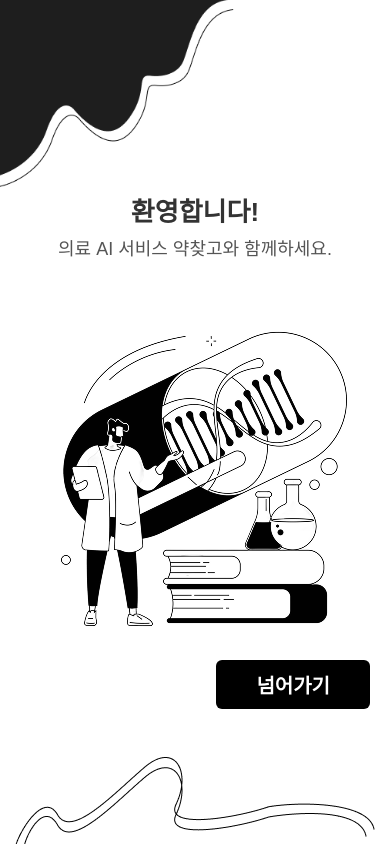
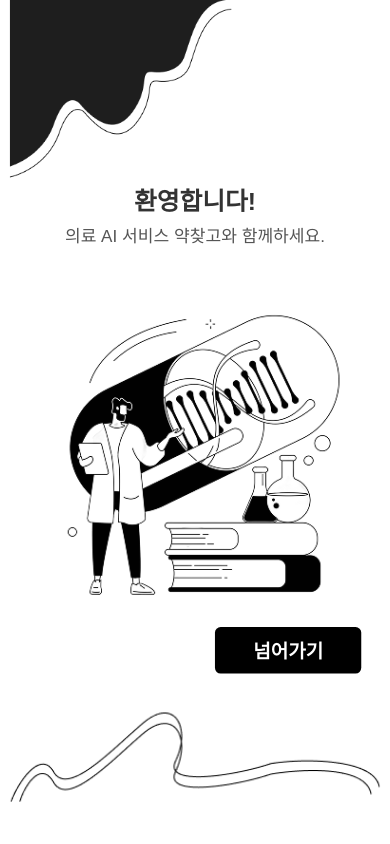
Before and after one commit to PARKSEONAH251/gptMedicine, a React (Create React App) app in the folder gptmedicine-web/: page / in a window 390 px wide. Built offline with nearby package versions, Linux system fonts and the light colour scheme; no server answers.

Commit message:
반응형 테스트

```diff
--- a/gptmedicine-web/src/page/Flashback.css
+++ b/gptmedicine-web/src/page/Flashback.css
@@ -1,38 +1,44 @@
+/* 모바일 앱 화면처럼 390px 고정 프레임 */
 .FlashBackContainer {
-  width: 390px;
+  width: 100%;
+  max-width: 390px;     /* 모바일 화면 폭 고정 */
   height: 100vh;
+  margin: 0 auto;       /* 어떤 기기든 가운데 정렬 */
+
   position: relative;
   display: flex;
   justify-content: center;
   align-items: center;
   overflow: hidden;
+
   font-family: Arial, Helvetica, sans-serif;
   background: white;
-  /* 패턴과 대비 */
 }
 
+/* 상단 패턴 - 항상 왼쪽에 딱 붙음, 390px 기준 비율 유지 */
 .FlashBackContainer .pattern-image {
   position: absolute;
   top: 0;
   left: 0;
-  width: 60%;
-  /* 너가 원한 60% 유지 */
+  width: 60%;          /* 반응형 비율 유지 */
+  max-width: 390px;    /* 프레임 넘어가지 않게 */
   z-index: 1;
   pointer-events: none;
 }
 
-
+/* 하단 패턴 - 항상 중앙에 정확히 배치 */
 .FlashBackContainer .pattern1-image {
   position: absolute;
   bottom: 0;
   left: 50%;
   transform: translateX(-50%);
-  width: 360px;
-  /* 화면 폭 고정 */
+  width: 100%;
+  max-width: 390px;
   z-index: 1;
   pointer-events: none;
 }
 
+/* 내용물 영역 */
 .FlashBack-content-warpper {
   width: 80%;
   max-width: 300px;
@@ -62,6 +68,7 @@
   align-items: center;
 }
 
+/* 좌우 스크롤 버튼 */
 .FlashBackContainer .scroll-btn {
   position: absolute;
   top: 50%;
@@ -80,19 +87,20 @@
   transition: all 0.2s ease;
 }
 
+.FlashBackContainer .scroll-btn.left {
+  left: 20px;
+}
+
+.FlashBackContainer .scroll-btn.right {
+  right: 20px;
+}
+
 .FlashBackContainer .scroll-btn:hover {
   background-color: rgba(0, 0, 0, 0.8);
   transform: translateY(-50%) scale(1.1);
 }
 
-.FlashBackContainer .scroll-btn.left {
-  left: 30px;
-}
-
-.FlashBackContainer .scroll-btn.right {
-  right: 30px;
-}
-
+/* 넘어가기 버튼 */
 .FlashBackContainer .skip-button {
   position: absolute;
   bottom: 16%;
@@ -113,3 +121,20 @@
   background-color: #333;
   transform: scale(1.05);
 }
+
+
+/* ========================================= */
+/* 🧩 반응형: 화면이 너무 좁을 때 자동 스케일링 */
+/* ========================================= */
+@media (max-width: 420px) {
+  .FlashBackContainer {
+    transform: scale(0.95);
+    transform-origin: top center;
+  }
+}
+
+@media (max-width: 360px) {
+  .FlashBackContainer {
+    transform: scale(0.9);
+  }
+}
```
